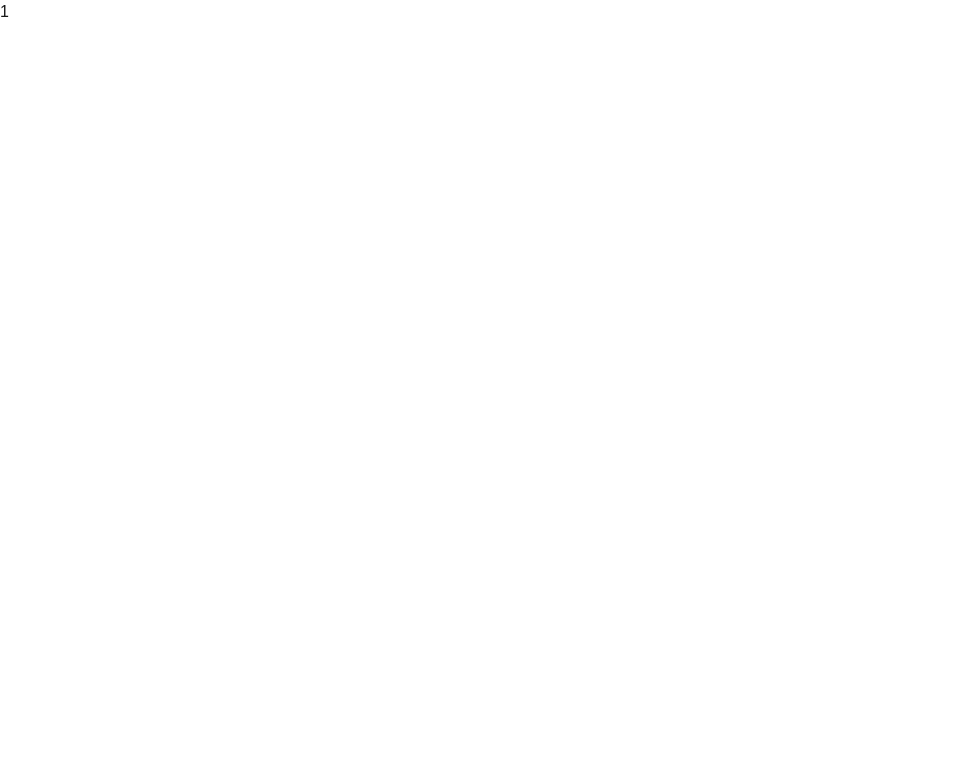
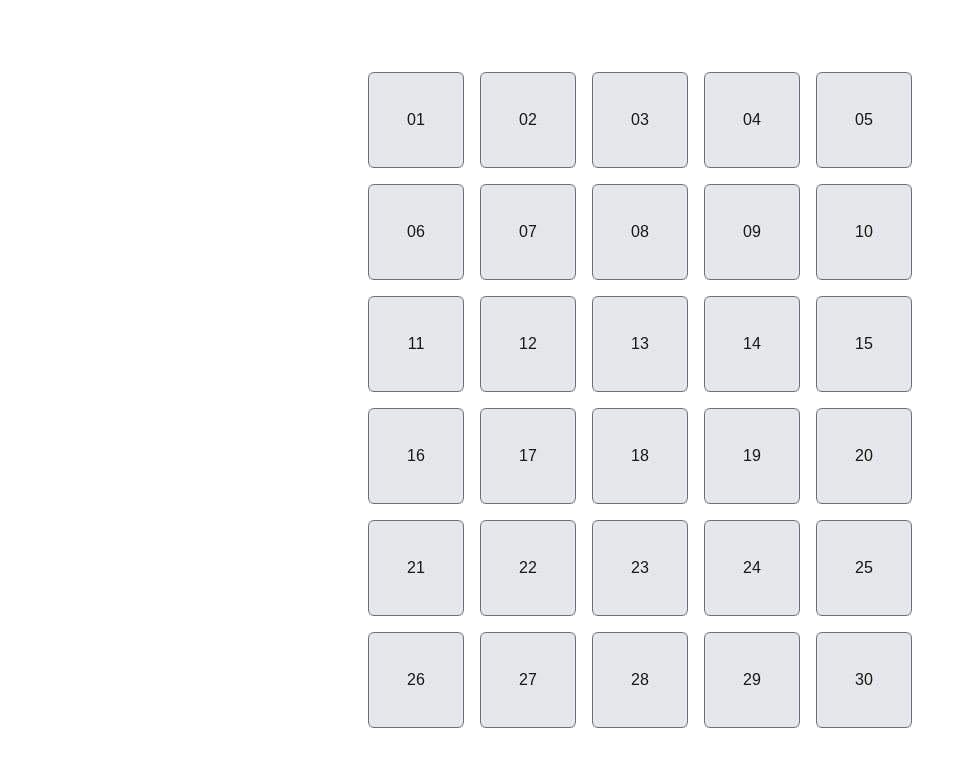
Before and after one commit to yxngles13/nospendchallenge1.0, a Next.js app: page / in a window 1280 px wide. Shown: the top 766 px of the page, without its empty margins (0-974 px from the left). Built offline with nearby package versions, Linux system fonts and the light colour scheme.

Commit message:
dynamic pages for all 30 days for each form

```diff
--- /dev/null
+++ b/app/day/[day].js
@@ -0,0 +1,13 @@
+import { useRouter } from 'next/router';
+
+export default function DayPage() {
+  const router = useRouter();
+  const { day } = router.query;
+
+  return (
+    <div className="flex flex-col items-center justify-center min-h-screen">
+      <h1 className="text-3xl font-bold">Day {day}</h1>
+      <p className="mt-4">This is the content for day {day}.</p>
+    </div>
+  );
+}
--- /dev/null
+++ b/app/day/index.js
@@ -0,0 +1,16 @@
+export async function generateStaticParams() {
+  return Array.from({ length: 30 }, (_, i) => ({
+    day: `${i + 1}`,
+  }));
+}
+
+export default function DayPage({ params }) {
+  const { day } = params;
+
+  return (
+    <div className="flex flex-col items-center justify-center min-h-screen">
+      <h1 className="text-3xl font-bold">Day {day}</h1>
+      <p className="mt-4">This is the content for day {day}.</p>
+    </div>
+  );
+}
--- a/app/page.js
+++ b/app/page.js
@@ -2,8 +2,18 @@ import Image from "next/image";
 
 export default function Home() {
   return (
-    <div>
-      <div class="w">1</div>
-    </div>
+    <div className="flex items-center justify-center min-h-screen">
+  <div className="grid grid-cols-5 gap-4">
+    {Array.from({ length: 30 }, (_, i) => (
+      <a
+        key={i}
+        href={`/day${i + 1}'`}
+        className="bg-gray-200 border border-gray-500 rounded-md flex items-center justify-center w-24 h-24 hover:bg-gray-300 cursor-pointer"
+      >
+        {String(i + 1).padStart(2, '0')}
+      </a>
+    ))}
+  </div>
+</div>
   );
 }
```
